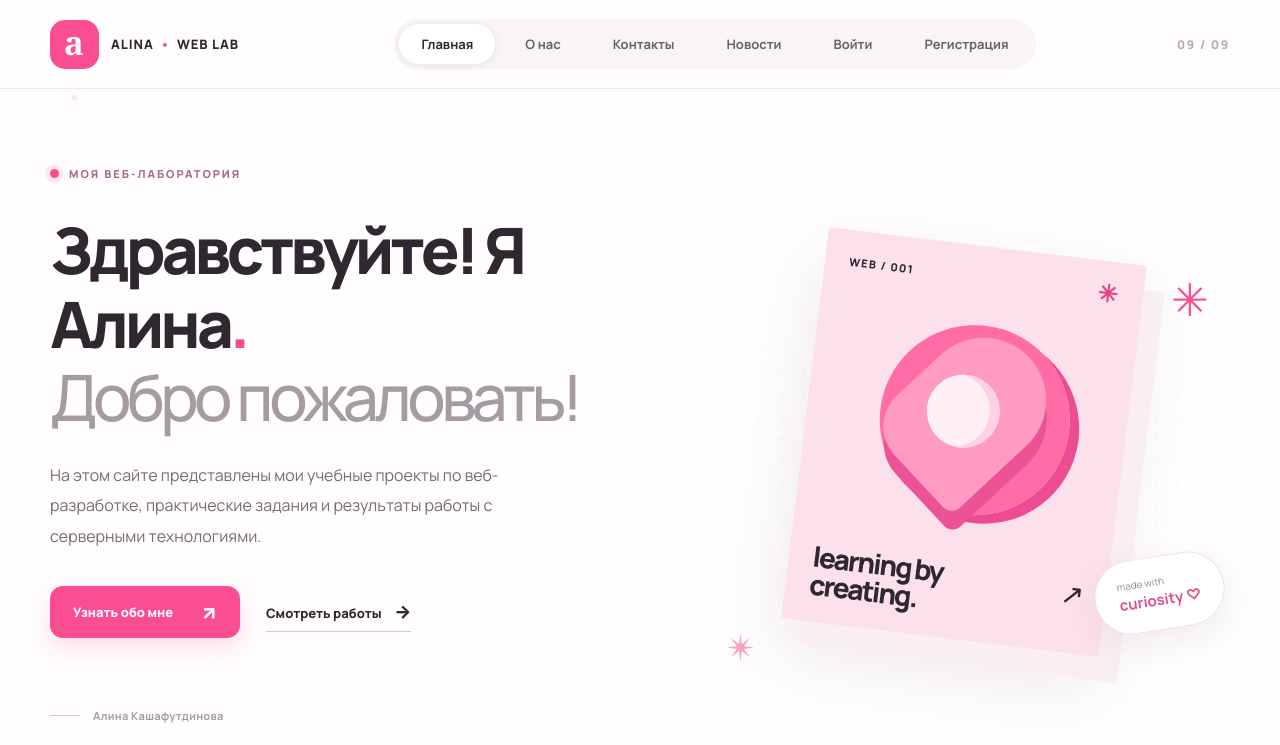
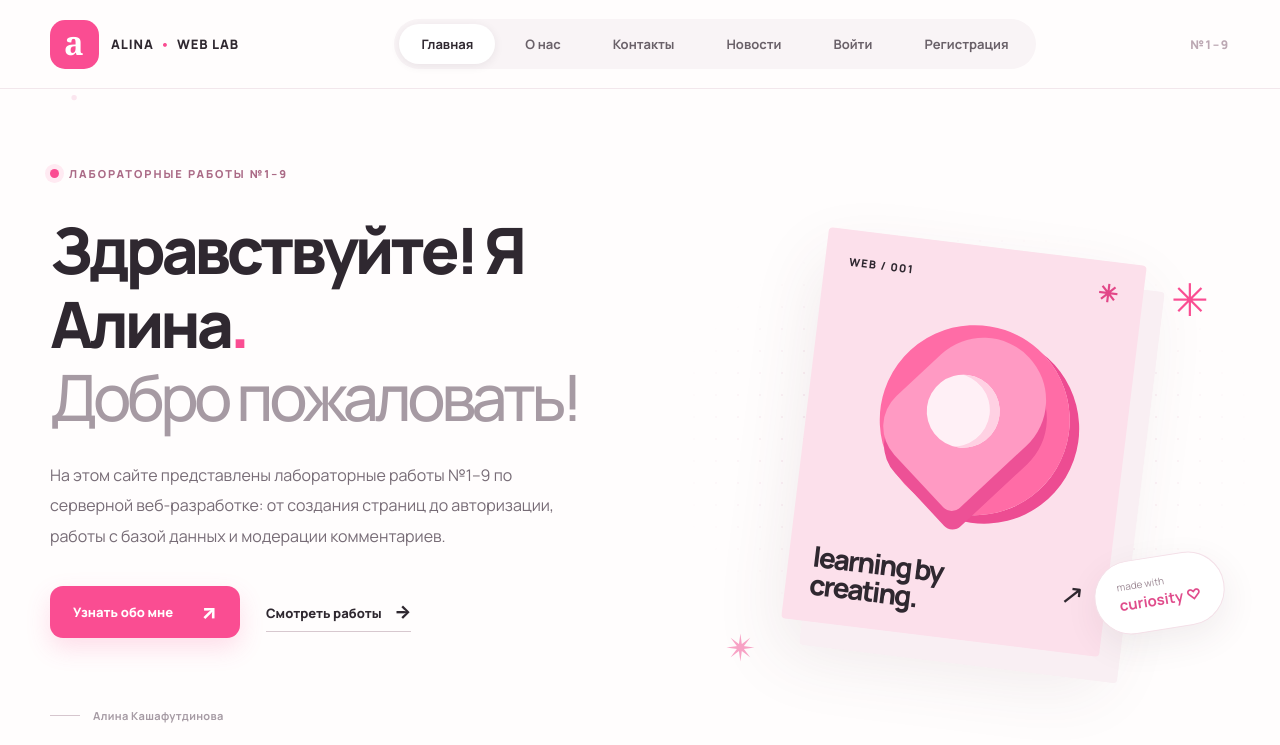
Before and after one commit to alinakashafutdinova/Servernaya_web-razrabotka, a Laravel app: page / in a window 1280 px wide. Shown: the top 745 px of the page. Run offline with Laravel 9, Linux system fonts and the light colour scheme.

Commit message:
Указала лабораторные работы №1–9 на всех страницах и обновила проверки

```diff
--- a/composer.json
+++ b/composer.json
@@ -1,7 +1,7 @@
 {
     "name": "alina/servernaya-web-razrabotka",
     "type": "project",
-    "description": "Лабораторные работы №1–7 по серверной веб-разработке",
+    "description": "Лабораторные работы №1–9 по серверной веб-разработке",
     "keywords": [
         "laravel",
         "blade",
--- a/resources/views/about.blade.php
+++ b/resources/views/about.blade.php
@@ -14,7 +14,7 @@
 <section class="container about-content">
     <div class="story-card">
         <div class="story-title"><span class="section-number">01 / ИСТОРИЯ</span><h2>Учусь создавать<br><em>что-то настоящее</em></h2></div>
-        <div class="story-text"><p>Мне нравится, что веб-разработка объединяет логику и творчество: сначала продумываешь структуру, потом собираешь интерфейс, а в конце видишь готовый результат в браузере.</p><p>Сейчас я изучаю серверную часть сайтов, маршрутизацию и шаблоны. Этот проект — лабораторная работа, в которой я соединяю всё это на практике.</p></div>
+        <div class="story-text"><p>Мне нравится, что веб-разработка объединяет логику и творчество: сначала продумываешь структуру, потом собираешь интерфейс, а в конце видишь готовый результат в браузере.</p><p>Сейчас я изучаю серверную часть сайтов, маршрутизацию и шаблоны. Этот проект объединяет лабораторные работы №1–9, в которых я применяю полученные знания на практике.</p></div>
     </div>
     <div class="about-facts">
         <div><span>НАПРАВЛЕНИЕ</span><strong>Веб-технологии</strong></div>
--- a/resources/views/auth/login.blade.php
+++ b/resources/views/auth/login.blade.php
@@ -5,7 +5,7 @@
 @section('content')
 <section class="signup-page container account-page">
     <div class="signup-intro">
-        <span class="eyebrow"><span class="eyebrow-dot"></span> ЛАБОРАТОРНАЯ РАБОТА №6</span>
+        <span class="eyebrow"><span class="eyebrow-dot"></span> ЛАБОРАТОРНЫЕ РАБОТЫ №1–9</span>
         <h1>Вход <span class="serif-accent">в аккаунт.</span></h1>
         <p>Войдите в аккаунт, чтобы получить доступ к функциям, соответствующим вашей роли.</p>
         <div class="signup-sticker" aria-hidden="true">
--- a/resources/views/auth/register.blade.php
+++ b/resources/views/auth/register.blade.php
@@ -5,7 +5,7 @@
 @section('content')
 <section class="signup-page container account-page">
     <div class="signup-intro">
-        <span class="eyebrow"><span class="eyebrow-dot"></span> ЛАБОРАТОРНАЯ РАБОТА №6</span>
+        <span class="eyebrow"><span class="eyebrow-dot"></span> ЛАБОРАТОРНЫЕ РАБОТЫ №1–9</span>
         <h1>Регистрация <span class="serif-accent">пользователя.</span></h1>
         <p>Создайте аккаунт, чтобы читать новости и оставлять комментарии. Доступ к управлению статьями предоставляется только модератору.</p>
         <div class="signup-sticker" aria-hidden="true">
--- a/resources/views/auth/signin.blade.php
+++ b/resources/views/auth/signin.blade.php
@@ -5,7 +5,7 @@
 @section('content')
 <section class="signup-page container">
     <div class="signup-intro">
-        <span class="eyebrow"><span class="eyebrow-dot"></span> ЛАБОРАТОРНАЯ РАБОТА №3</span>
+        <span class="eyebrow"><span class="eyebrow-dot"></span> ЛАБОРАТОРНЫЕ РАБОТЫ №1–9</span>
         <h1>Будем <span class="serif-accent">знакомы.</span></h1>
         <p>Здесь я работаю с формами, проверкой введённых данных и защитой запросов с помощью CSRF-токена.</p>
         <div class="signup-sticker" aria-hidden="true">
--- a/resources/views/home.blade.php
+++ b/resources/views/home.blade.php
@@ -5,9 +5,9 @@
 @section('content')
 <section class="hero container">
     <div class="hero-content">
-        <span class="eyebrow"><span class="eyebrow-dot"></span> МОЯ ВЕБ-ЛАБОРАТОРИЯ</span>
+        <span class="eyebrow"><span class="eyebrow-dot"></span> ЛАБОРАТОРНЫЕ РАБОТЫ №1–9</span>
         <h1>Здравствуйте! Я Алина<span class="pink-period">.</span><br><span class="hero-light">Добро пожаловать!</span></h1>
-        <p class="hero-description">На этом сайте представлены мои учебные проекты по веб-разработке, практические задания и результаты работы с серверными технологиями.</p>
+        <p class="hero-description">На этом сайте представлены лабораторные работы №1–9 по серверной веб-разработке: от создания страниц до авторизации, работы с базой данных и модерации комментариев.</p>
         <div class="hero-actions">
             <a class="button button-primary" href="{{ route('about') }}">Узнать обо мне <span aria-hidden="true">↗</span></a>
             <a class="text-link" href="#works">Смотреть работы <span aria-hidden="true">→</span></a>
--- a/resources/views/layouts/app.blade.php
+++ b/resources/views/layouts/app.blade.php
@@ -4,7 +4,7 @@
     <meta charset="UTF-8">
     <meta name="viewport" content="width=device-width, initial-scale=1">
     <meta name="theme-color" content="#fffafc">
-    <meta name="description" content="Учебный сайт по серверной веб-разработке: главная, новости, обо мне и контакты.">
+    <meta name="description" content="Лабораторные работы №1–9 по серверной веб-разработке: статьи, авторизация, комментарии и модерация.">
     <title>@yield('title') — Алина Кашафутдинова</title>
     <link rel="stylesheet" href="{{ asset('css/site.css') }}">
 </head>
@@ -38,7 +38,7 @@
                         <a href="{{ route('register') }}" class="nav-link {{ request()->routeIs('register', 'register.store') ? 'active' : '' }}">Регистрация</a>
                     @endauth
                 </nav>
-                <span class="header-note">09 / 09</span>
+                <span class="header-note">№1–9</span>
             </div>
         </header>
 
@@ -54,7 +54,7 @@
                     <span class="footer-separator">/</span>
                     <span>Группа 257-321</span>
                 </div>
-                <span class="footer-course">Серверная веб-разработка · Лабораторная №9</span>
+                <span class="footer-course">Серверная веб-разработка · Лабораторные работы №1–9</span>
             </div>
         </footer>
     </div>
--- a/routes/web.php
+++ b/routes/web.php
@@ -24,7 +24,7 @@ Route::get('/contacts', function () {
         [
             'title' => 'Репозиторий',
             'value' => 'Серверная веб-разработка',
-            'description' => 'Исходный код лабораторной работы',
+            'description' => 'Исходный код лабораторных работ №1–9',
             'url' => 'https://github.com/alinakashafutdinova/Servernaya_web-razrabotka',
             'icon' => '02',
         ],
```
Also changed, not shown: tests/Feature/ProjectScopeTest.php (added, +24 -0 lines), tests/Feature/RegistrationTest.php (+1 -1 lines), README.md.
